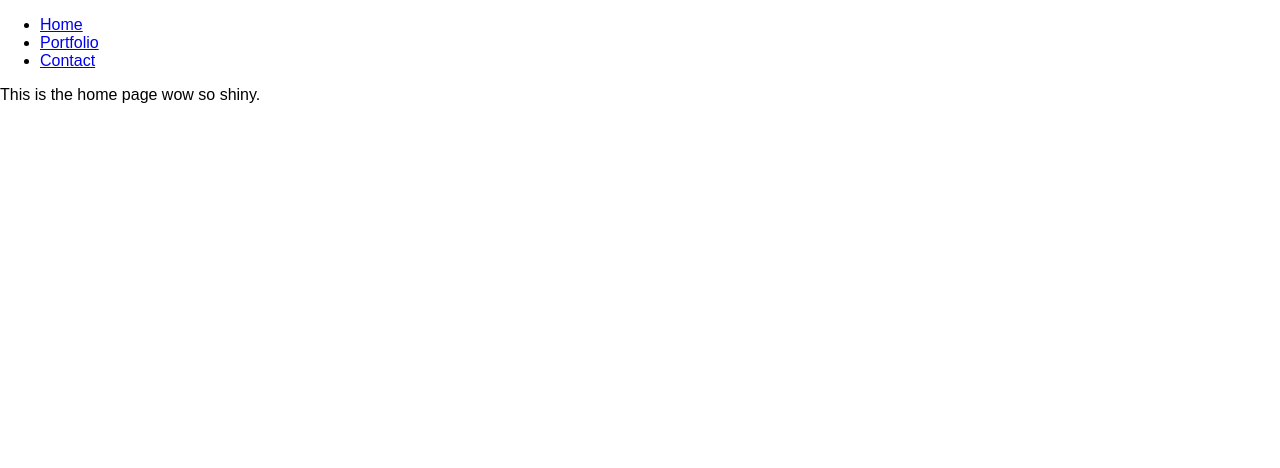
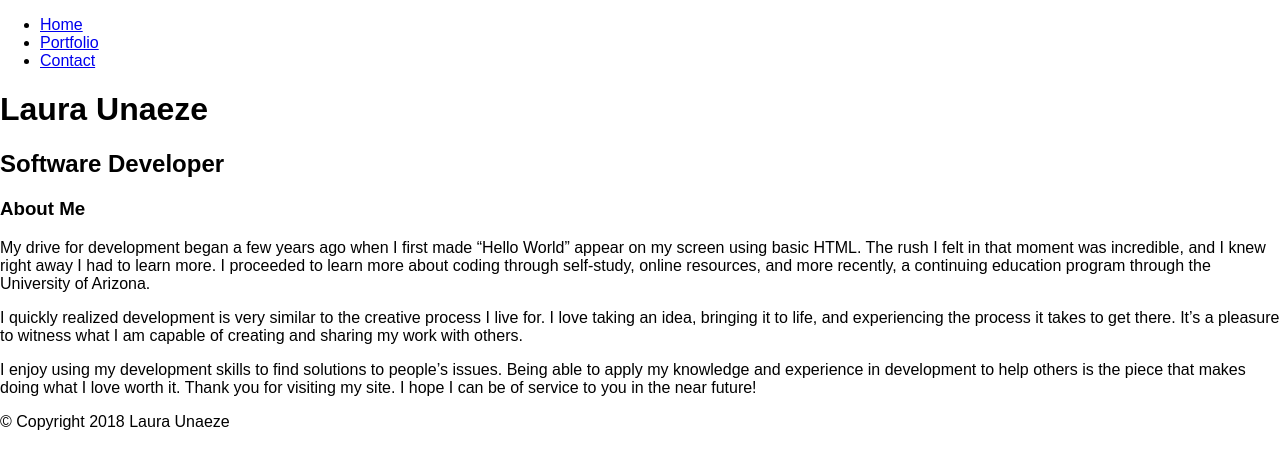
Before and after one commit to ulaura/react-personal-page, a React (Create React App) app: page / in a window 1280 px wide. Shown: the top 468 px of the page. Built offline with nearby package versions, Linux system fonts and the light colour scheme.

Commit message:
Added my info from previous portfolio.

```diff
--- a/public/index.html
+++ b/public/index.html
@@ -19,22 +19,12 @@
       work correctly both with client-side routing and a non-root public URL.
       Learn how to configure a non-root public URL by running `npm run build`.
     -->
-    <title>Laura Unaeze</title>
+    <title>Laura Unaeze | Software Developer</title>
   </head>
   <body>
-    <noscript>
-      You need to enable JavaScript to run this app.
-    </noscript>
-    <div id="root"></div>
-    <!--
-      This HTML file is a template.
-      If you open it directly in the browser, you will see an empty page.
+    <div id="root">
+      <!-- The magic happens in here. -->
+    </div>
 
-      You can add webfonts, meta tags, or analytics to this file.
-      The build step will place the bundled scripts into the <body> tag.
-
-      To begin the development, run `npm start` or `yarn start`.
-      To create a production bundle, use `npm run build` or `yarn build`.
-    -->
   </body>
 </html>
--- a/src/App.js
+++ b/src/App.js
@@ -12,11 +12,18 @@ const App = () => {
     <Router>
       <div>
         <NavBar />
+        <h1>Laura Unaeze</h1>
+        <h2>Software Developer</h2>
+
         <Switch>
           <Route exact path="/" component={Home} />
           <Route exact path="/portfolio" component={Portfolio} />
           <Route exact path="/contact" component={Contact} />
         </Switch>
+
+        <div className="footer">
+          <p>&#169; Copyright 2018 Laura Unaeze</p>
+        </div>
       </div>
     </Router>
   );
--- a/src/components/Contact.js
+++ b/src/components/Contact.js
@@ -3,7 +3,20 @@ import React from 'react';
 const Contact = () => {
   return (
     <div>
-      Talk to me. You know you want to. ;)
+      <h3>Contact Information</h3>
+
+      <h4>LinkedIn:</h4>
+      <a href="https://www.linkedin.com/in/laura-unaeze/" target="_blank" rel="noopener noreferrer">https://www.linkedin.com/in/laura-unaeze/</a>
+
+      <h4>GitHub:</h4>
+      <a href="https://github.com/ulaura" target="_blank" rel="noopener noreferrer">https://github.com/ulaura</a>
+
+      <h4>Email:</h4>
+      <a href="mailto:l.unaeze5@gmail.com" rel="noopener noreferrer">l.unaeze5@gmail.com</a>
+
+      <h4>Last Name Pronunciation:</h4>
+      <p>"you-NAY-zee"</p>
+
     </div>
   );
 };
--- a/src/components/Home.js
+++ b/src/components/Home.js
@@ -3,7 +3,22 @@ import React from 'react';
 const Home = () => {
   return (
     <div>
-      This is the home page wow so shiny.
+      <h3>About Me</h3>
+      <p>
+        My drive for development began a few years ago when I first made “Hello World” appear on my screen using basic HTML.
+        The rush I felt in that moment was incredible, and I knew right away I had to learn more.
+        I proceeded to learn more about coding through self-study, online resources, and more recently, a continuing education program through the University of Arizona.
+      </p>
+
+      <p>
+        I quickly realized development is very similar to the creative process I live for. I love taking an idea, bringing it to life, and experiencing the process it takes to get there.
+        It’s a pleasure to witness what I am capable of creating and sharing my work with others.
+      </p>
+
+      <p>
+        I enjoy using my development skills to find solutions to people’s issues. Being able to apply my knowledge and experience in development to help others is the piece that makes doing what I love worth it.
+        Thank you for visiting my site. I hope I can be of service to you in the near future!
+      </p>
     </div>
   );
 };
```
